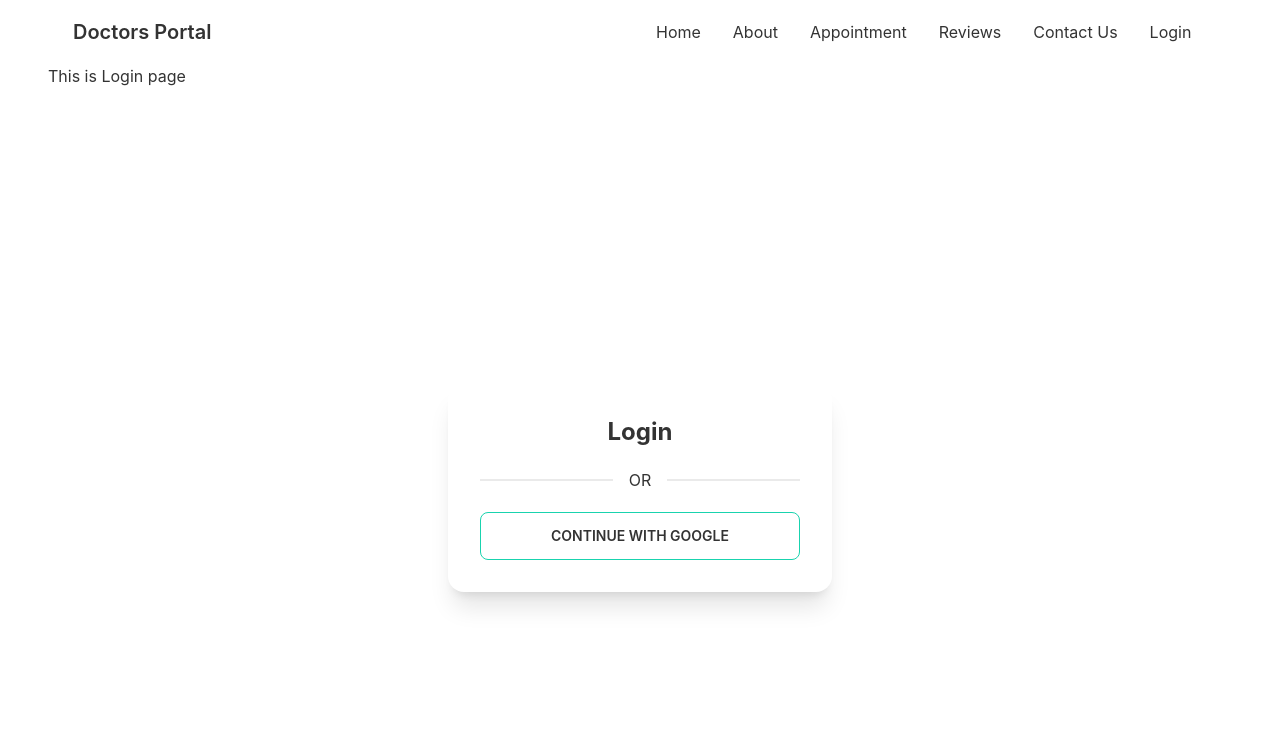
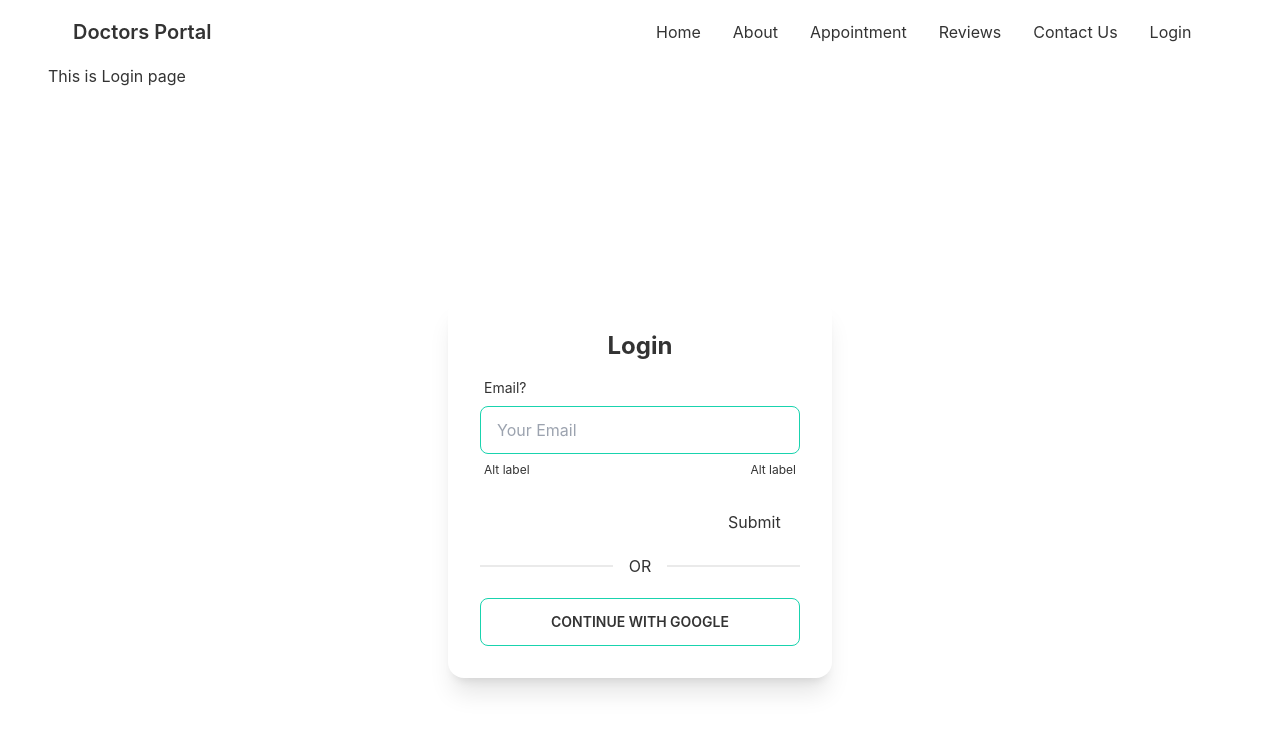
Before and after one commit to ArifulIslamShuvo/doctors-portal-client, a React (Create React App) app: page /login in a window 1280 px wide. Shown: the top 732 px of the page. Built offline with nearby package versions, Linux system fonts and the light colour scheme; no server answers.

Commit message:
simple login form using react form hook

```diff
--- a/package.json
+++ b/package.json
@@ -13,6 +13,7 @@
     "react-day-picker": "^8.0.4",
     "react-dom": "^18.1.0",
     "react-firebase-hooks": "^5.0.3",
+    "react-hook-form": "^7.31.1",
     "react-router-dom": "^6.3.0",
     "react-scripts": "5.0.1",
     "web-vitals": "^2.1.4"
--- a/src/Pages/Login/Login.js
+++ b/src/Pages/Login/Login.js
@@ -1,12 +1,21 @@
 import React from 'react';
 import { useSignInWithGoogle } from 'react-firebase-hooks/auth';
 import auth from '../../firebase.init';
+import { useForm } from "react-hook-form";
+
 
 const Login = () => {
     const [signInWithGoogle, user, loading, error] = useSignInWithGoogle(auth);
-    if(user){
+    const { register, formState: { errors }, handleSubmit } = useForm();
+
+    if (user) {
         console.log(user);
     }
+
+    const onSubmit = data => {
+        console.log(data);
+    }
+
     return (
         <div>
             <h1>This is Login page</h1>
@@ -14,6 +23,37 @@
                 <div className="card w-96 bg-base-100 shadow-xl">
                     <div className="card-body">
                         <h2 className="text-center text-2xl font-bold">Login</h2>
+
+                        <form onSubmit={handleSubmit(onSubmit)}>
+
+                            <div class="form-control w-full max-w-xs">
+                                <label class="label">
+                                    <span class="label-text">Email?</span>
+                                </label>
+                                <input type="email"
+                                    placeholder="Your Email"
+                                    class="input input-secondary input-bordered w-full max-w-xs"
+                                    {...register("email", {
+                                        pattern: {
+                                            value: /[A-Za-z]{3}/,
+                                            message: 'error message'
+                                        }
+                                    })}
+                                />
+                                <label class="label">
+                                    <span class="label-text-alt">Alt label</span>
+                                    <span class="label-text-alt">Alt label</span>
+                                </label>
+                            </div>
+
+                            <input />
+                            {errors.firstName?.type === 'required' && "First name is required"}
+
+                            <input {...register("lastName", { required: true })} />
+                            {errors.lastName && "Last name is required"}
+
+                            <input type="submit" />
+                        </form>
 
                         <div className="divider">OR</div>
                         <button
```
Also changed, not shown: 1 other file (tests, documents, lock files or other folders). Lines whose indentation alone changed are shown as unchanged.
